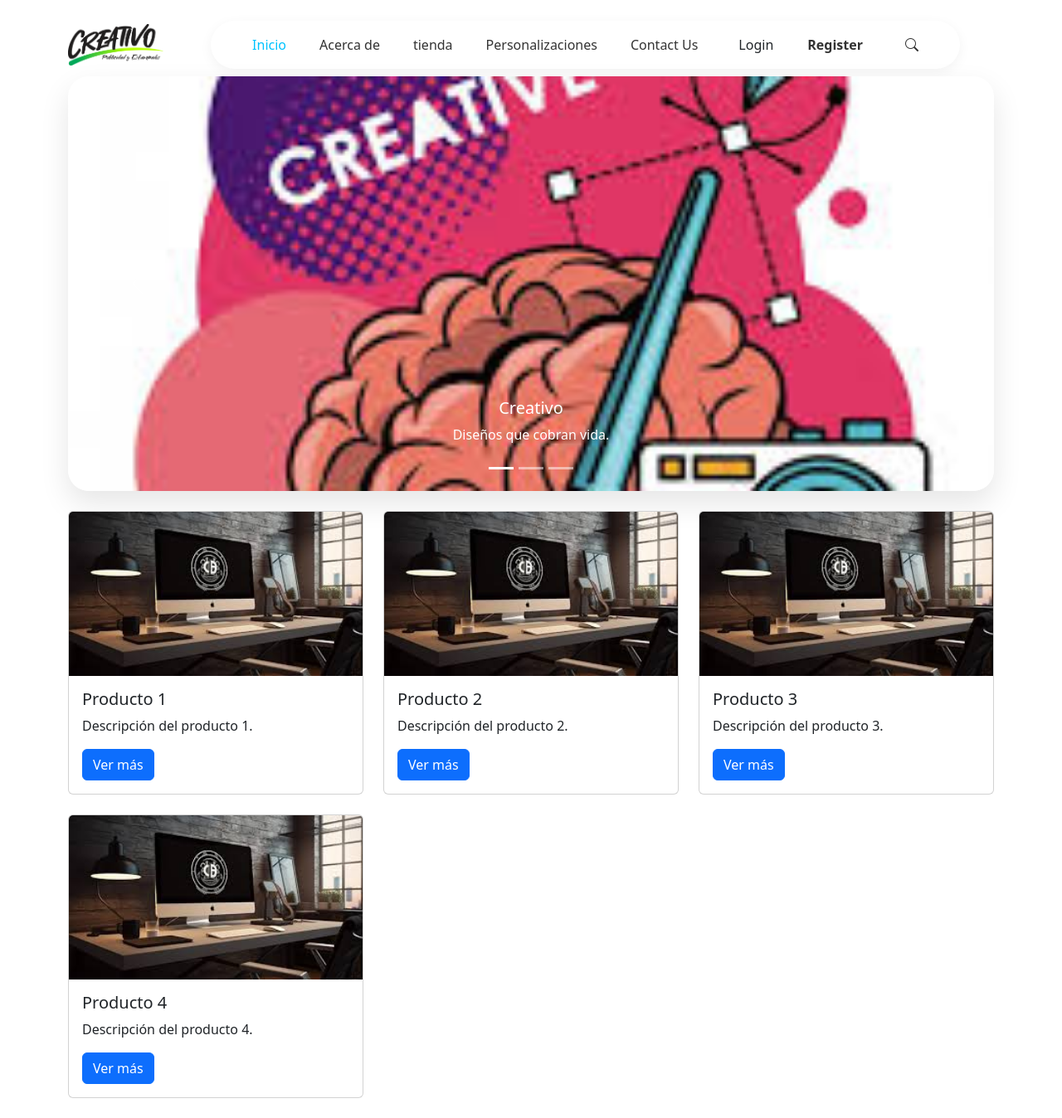
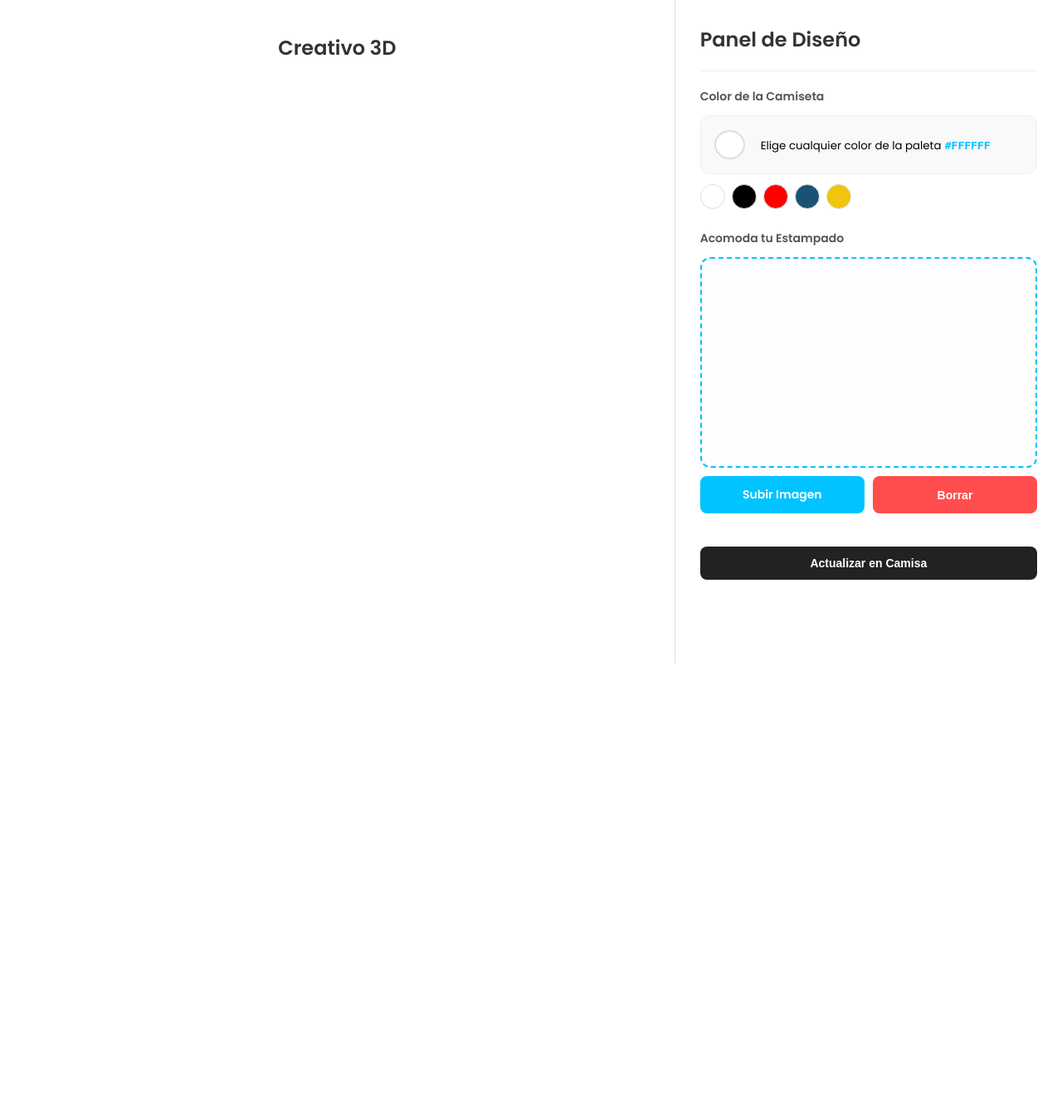
Before and after one commit to MarkusGutierrez10/Creativo, a Flask app: page / in a window 1280 px wide. Shown: the whole page at 83% size. After the commit the page ends 800 px from the top, so only its background shows below. Run offline with Flask 3, Linux system fonts and the light colour scheme; a map, chart or similar area stays blank; some libraries are stand-ins or nearby versions.

Commit message:
diseño hecho en 3D de prueba

```diff
--- a/app.py
+++ b/app.py
@@ -4,7 +4,7 @@ app = Flask(__name__)
 
 @app.route("/")
 def index():
-    return render_template("index.html")
+    return render_template("personalizacion3D.html")
 
 if __name__ == "__main__":
     app.run(debug=True)
--- /dev/null
+++ b/static/backend/javascript/personalizacion3D.js
@@ -0,0 +1,90 @@
+const modelViewer = document.querySelector('#camisa3D');
+const canvas = new fabric.Canvas('logoCanvas');
+let colorActualHex = "#ffffff";
+
+/**
+ * 1. ACTUALIZAR TODO (Color y Sincronización)
+ * Se usa para los botones sugeridos
+ */
+window.actualizarTodo = function(hex) {
+    document.getElementById('colorPicker').value = hex;
+    cambiarColorCamisa(hex);
+};
+
+/**
+ * 2. CAMBIAR COLOR DE LA CAMISA
+ * Esta función recorre los materiales y actualiza el fondo del logo
+ */
+window.cambiarColorCamisa = function(colorHex) {
+    colorActualHex = colorHex;
+    document.getElementById('hexCode').innerText = colorHex.toUpperCase();
+
+    if (!modelViewer.model) return;
+
+    const r = parseInt(colorHex.slice(1, 3), 16) / 255;
+    const g = parseInt(colorHex.slice(3, 5), 16) / 255;
+    const b = parseInt(colorHex.slice(5, 7), 16) / 255;
+
+    // Aplicamos color a todos los materiales del .glb
+    modelViewer.model.materials.forEach((mat) => {
+        mat.pbrMetallicRoughness.setBaseColorFactor([r, g, b, 1]);
+    });
+
+    // Actualizamos el canvas para que el logo no tenga fondo negro
+    actualizarLogoEn3D();
+};
+
+/**
+ * 3. LOGICA DEL LOGO CON FABRIC.JS
+ */
+document.getElementById('upload-image').addEventListener('change', function(e) {
+    const reader = new FileReader();
+    reader.onload = function(f) {
+        fabric.Image.fromURL(f.target.result, function(img) {
+            img.scaleToWidth(120);
+            canvas.add(img);
+            img.center();
+            canvas.setActiveObject(img);
+            actualizarLogoEn3D();
+        });
+    };
+    reader.readAsDataURL(e.target.files[0]);
+});
+
+/**
+ * 4. ACTUALIZAR LOGO EN EL MODELO 3D
+ * TRUCO: Pintamos el fondo del canvas con el color de la camisa
+ */
+async function actualizarLogoEn3D() {
+    if (!modelViewer.model) return;
+
+    // Sincronizamos el fondo del canvas con el color de la camisa
+    canvas.setBackgroundColor(colorActualHex, canvas.renderAll.bind(canvas));
+
+    // Damos un pequeño respiro para que FabricJS renderice el fondo
+    setTimeout(async () => {
+        const dataUrl = canvas.toDataURL({ format: 'png', quality: 1 });
+        const texture = await modelViewer.createTexture(dataUrl);
+
+        // El material 0 es el que recibe el logo (el frente)
+        const materialPecho = modelViewer.model.materials[0];
+
+        if (materialPecho.pbrMetallicRoughness.baseColorTexture) {
+            materialPecho.pbrMetallicRoughness.baseColorTexture.setTexture(texture);
+        }
+
+        // Reseteamos el factor a blanco para que se vea el color del canvas fielmente
+        materialPecho.pbrMetallicRoughness.setBaseColorFactor([1, 1, 1, 1]);
+    }, 50);
+}
+
+/**
+ * 5. BOTÓN BORRAR
+ */
+document.getElementById('btn-borrar').addEventListener('click', function() {
+    canvas.clear();
+    actualizarLogoEn3D();
+});
+
+// Eventos de FabricJS para actualizar mientras arrastras
+canvas.on('object:modified', actualizarLogoEn3D);
--- /dev/null
+++ b/static/frontend/style/personalizacion3D.css
@@ -0,0 +1,156 @@
+/* General */
+body {
+    margin: 0;
+    padding: 0;
+    font-family: 'Poppins', sans-serif;
+    background-color: #f4f7f6;
+    overflow: hidden; /* Evita doble scroll */
+}
+
+.main-container {
+    display: flex;
+    height: 100vh;
+    width: 100%;
+}
+
+/* --- COLUMNA IZQUIERDA: VISUALIZADOR --- */
+.visualizador {
+    flex: 2;
+    background-color: #ffffff;
+    display: flex;
+    flex-direction: column;
+    align-items: center;
+    justify-content: center;
+    position: relative;
+}
+
+.logo-titulo {
+    position: absolute;
+    top: 20px;
+    font-size: 24px;
+    font-weight: 600;
+    color: #333;
+}
+
+.visor-contenedor {
+    width: 100%;
+    height: 80%;
+}
+
+model-viewer {
+    width: 100%;
+    height: 100%;
+    outline: none;
+}
+
+/* --- COLUMNA DERECHA: PANEL DE CONTROL --- */
+.controles-panel {
+    flex: 1;
+    background-color: #ffffff;
+    border-left: 1px solid #e0e0e0;
+    padding: 30px;
+    box-shadow: -5px 0 15px rgba(0,0,0,0.05);
+    overflow-y: auto; /* Permite scroll si el panel es muy largo */
+}
+
+h2 { margin-top: 0; color: #333; }
+hr { border: 0; border-top: 1px solid #eee; margin: 20px 0; }
+
+.control-group {
+    margin-bottom: 25px;
+}
+
+.label-titulo {
+    display: block;
+    font-weight: 600;
+    margin-bottom: 12px;
+    color: #555;
+    font-size: 14px;
+}
+
+/* Diseño del Selector de Color */
+.color-picker-wrapper {
+    display: flex;
+    align-items: center;
+    gap: 15px;
+    background: #f8f9fa;
+    padding: 12px;
+    border-radius: 12px;
+    border: 1px solid #eee;
+}
+
+input[type="color"] {
+    -webkit-appearance: none;
+    border: none;
+    width: 45px;
+    height: 45px;
+    cursor: pointer;
+    background: none;
+}
+input[type="color"]::-webkit-color-swatch {
+    border-radius: 50%;
+    border: 2px solid #ddd;
+}
+
+.picker-info b { color: #00c3ff; font-family: monospace; }
+
+/* Paleta Sugerida */
+.paleta-sugerida {
+    display: flex;
+    gap: 8px;
+    margin-top: 12px;
+}
+
+.color-btn {
+    width: 28px;
+    height: 28px;
+    border-radius: 50%;
+    cursor: pointer;
+    border: 1px solid #ddd;
+    transition: transform 0.2s;
+}
+.color-btn:hover { transform: scale(1.1); }
+
+/* Área del Logo */
+#canvas-wrapper {
+    border: 2px dashed #00c3ff;
+    border-radius: 12px;
+    background: #fdfdfd;
+    margin: 10px 0;
+    display: flex;
+    justify-content: center;
+    overflow: hidden;
+}
+
+.button-grid {
+    display: flex;
+    gap: 10px;
+}
+
+.btn-subir, .btn-rojo, .btn-final {
+    padding: 12px;
+    border-radius: 8px;
+    font-weight: 600;
+    cursor: pointer;
+    border: none;
+    text-align: center;
+    font-size: 14px;
+}
+
+.btn-subir { background: #00c3ff; color: white; flex: 1; }
+.btn-rojo { background: #ff4d4d; color: white; flex: 1; }
+.btn-final {
+    background: #222;
+    color: white;
+    width: 100%;
+    margin-top: 15px;
+}
+
+input[type="file"] { display: none; }
+
+/* Ajuste para móviles */
+@media (max-width: 900px) {
+    .main-container { flex-direction: column; }
+    .visualizador { height: 50vh; }
+    .controles-panel { border-left: none; border-top: 1px solid #ddd; }
+}
--- a/templates/index.html
+++ b/templates/index.html
@@ -7,7 +7,7 @@
     <link href="https://fonts.googleapis.com/css2?family=Poppins:wght@300;400;600&display=swap" rel="stylesheet">
     <link href="https://cdn.jsdelivr.net/npm/bootstrap@5.3.3/dist/css/bootstrap.min.css" rel="stylesheet">
     <link rel="stylesheet" href="https://cdn.jsdelivr.net/npm/bootstrap-icons@1.11.3/font/bootstrap-icons.min.css">
-    <link rel="stylesheet" href="{{url_for('static', filename='frontend/index.css')}}">
+    <link rel="stylesheet" href="{{url_for('static', filename='frontend/style/index.css')}}">
     <link href="https://cdn.jsdelivr.net/npm/bootstrap@5.3.8/dist/css/bootstrap.min.css" rel="stylesheet" integrity="sha384-sRIl4kxILFvY47J16cr9ZwB07vP4J8+LH7qKQnuqkuIAvNWLzeN8tE5YBujZqJLB" crossorigin="anonymous">
 <body>
     <!-- Navbar (menu flotante)-->
--- /dev/null
+++ b/templates/personalizacion3D.html
@@ -0,0 +1,74 @@
+<!DOCTYPE html>
+<html lang="es">
+<head>
+    <meta charset="UTF-8">
+    <meta name="viewport" content="width=device-width, initial-scale=1.0">
+    <title>Creativo | Personalizador Pro</title>
+
+    <link rel="stylesheet" href="{{url_for('static', filename='frontend/style/personalizacion3D.css')}}">
+    <link href="https://fonts.googleapis.com/css2?family=Poppins:wght@300;400;600&display=swap" rel="stylesheet">
+
+    <script type="module" src="https://ajax.googleapis.com/ajax/libs/model-viewer/3.4.0/model-viewer.min.js"></script>
+    <script src="https://cdnjs.cloudflare.com/ajax/libs/fabric.js/5.3.1/fabric.min.js"></script>
+</head>
+<body>
+
+    <div class="main-container">
+        <section class="visualizador">
+            <h1 class="logo-titulo">Creativo 3D</h1>
+            <div class="visor-contenedor">
+                <model-viewer
+                    id="camisa3D"
+                    src="{{url_for('static', filename='frontend/graficos3D/camisa.glb')}}"
+                    camera-controls
+                    shadow-intensity="1"
+                    environment-image="neutral"
+                    auto-rotate>
+                </model-viewer>
+            </div>
+        </section>
+
+        <section class="controles-panel">
+            <h2>Panel de Diseño</h2>
+            <hr>
+
+            <div class="control-group">
+                <label class="label-titulo">Color de la Camiseta</label>
+                <div class="color-picker-wrapper">
+                    <input type="color" id="colorPicker" value="#ffffff" oninput="cambiarColorCamisa(this.value)">
+                    <div class="picker-info">
+                        <small>Elige cualquier color de la paleta</small>
+                        <b id="hexCode">#FFFFFF</b>
+                    </div>
+                </div>
+
+                <div class="paleta-sugerida">
+                    <div class="color-btn" style="background:#ffffff" onclick="actualizarTodo('#ffffff')"></div>
+                    <div class="color-btn" style="background:#000000" onclick="actualizarTodo('#000000')"></div>
+                    <div class="color-btn" style="background:#ff0000" onclick="actualizarTodo('#ff0000')"></div>
+                    <div class="color-btn" style="background:#1a5276" onclick="actualizarTodo('#1a5276')"></div>
+                    <div class="color-btn" style="background:#f1c40f" onclick="actualizarTodo('#f1c40f')"></div>
+                </div>
+            </div>
+
+            <div class="control-group">
+                <label class="label-titulo">Acomoda tu Estampado</label>
+                <div id="canvas-wrapper">
+                    <canvas id="logoCanvas" width="250" height="250"></canvas>
+                </div>
+
+                <div class="button-grid">
+                    <label class="btn-subir">
+                        Subir Imagen <input type="file" id="upload-image" accept="image/*">
+                    </label>
+                    <button class="btn-rojo" id="btn-borrar">Borrar</button>
+                </div>
+            </div>
+
+            <button onclick="actualizarLogoEn3D()" class="btn-final">Actualizar en Camisa</button>
+        </section>
+    </div>
+
+    <script src="{{url_for('static', filename='backend/javascript/personalizacion3D.js')}}"></script>
+</body>
+</html>
```
Also changed, not shown: static/frontend/style/index.css (renamed from static/frontend/index.css), 2 other files.
